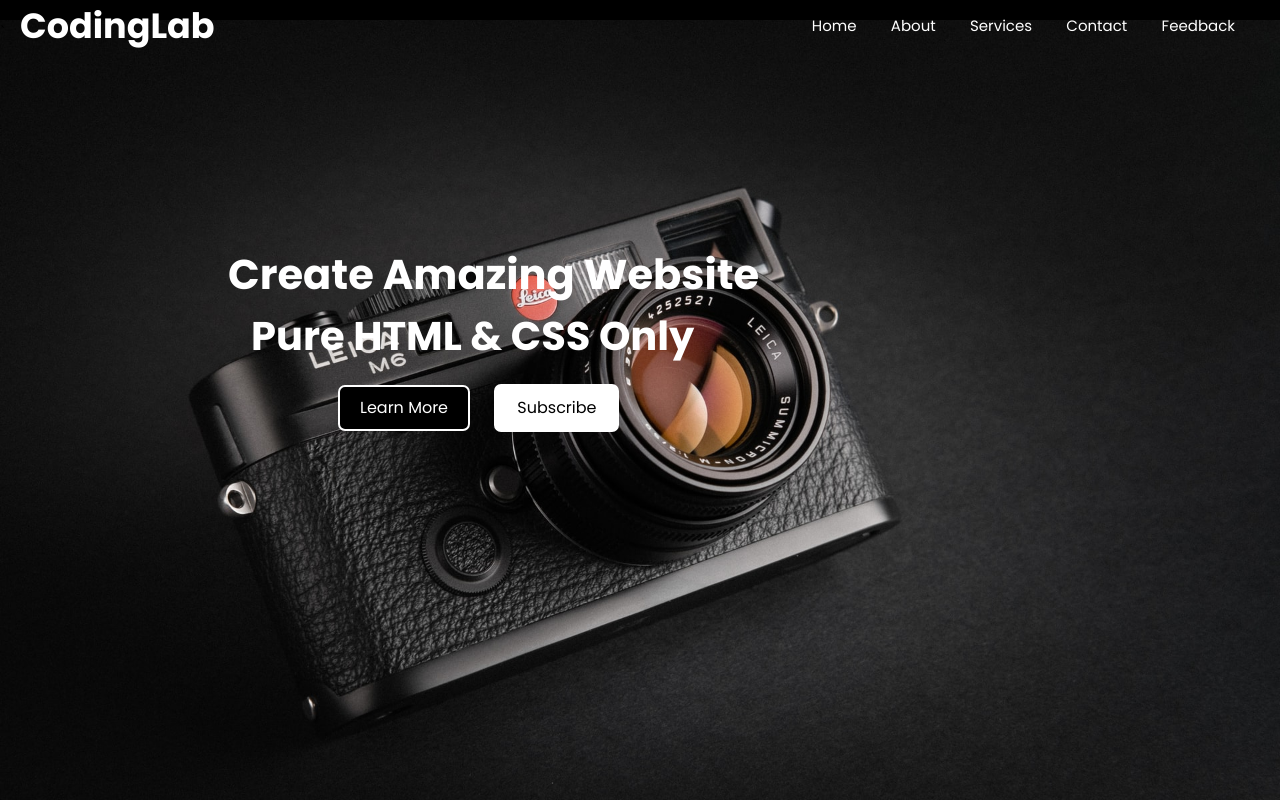
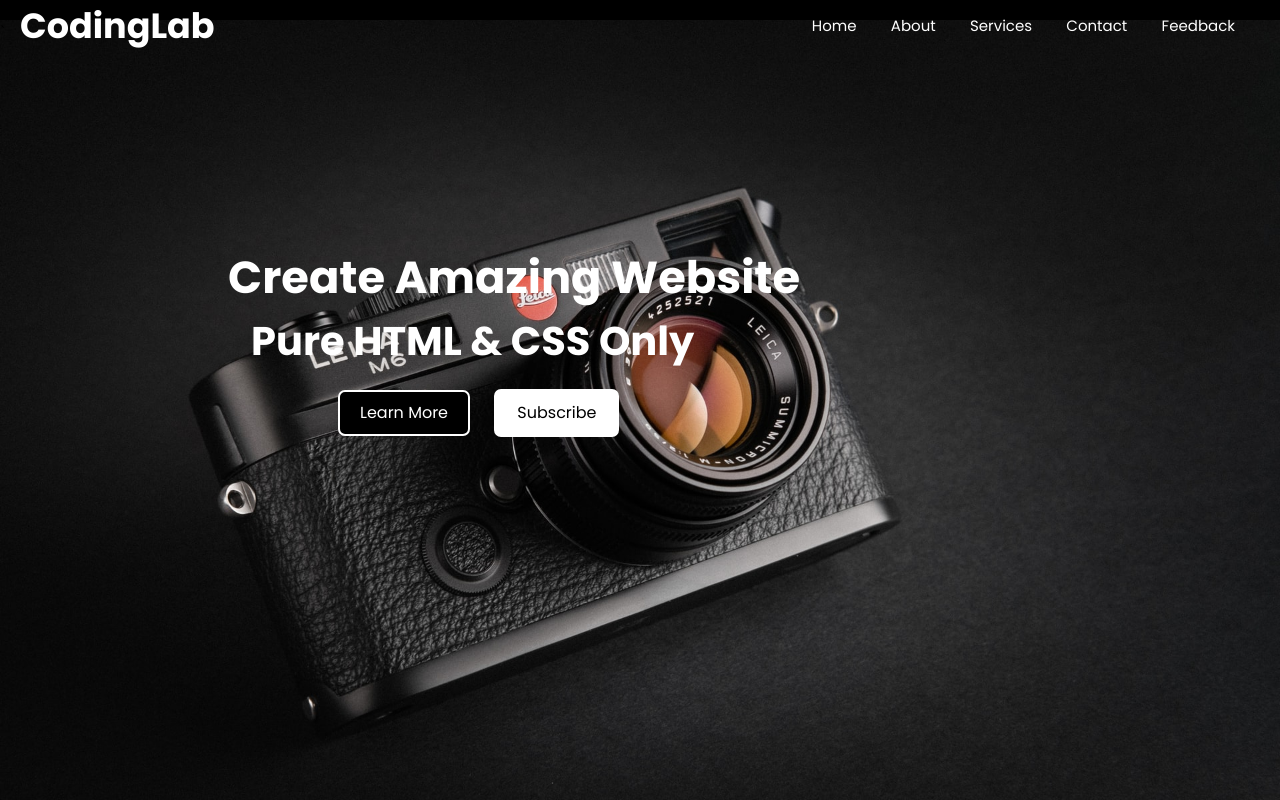
Before and after one commit to nizamm7/task-22, a plain HTML site: page index.html in a window 1280 px wide. Drawn offline with Linux system fonts and the light colour scheme.

Commit message:
fontsize

```diff
--- a/style.css
+++ b/style.css
@@ -40,7 +40,7 @@ main{
     margin-left: 28px;
 }
 main h2{
-    font-size: 2.6em;
+    font-size: 2.8em;
 
 }
 main h3{
```
